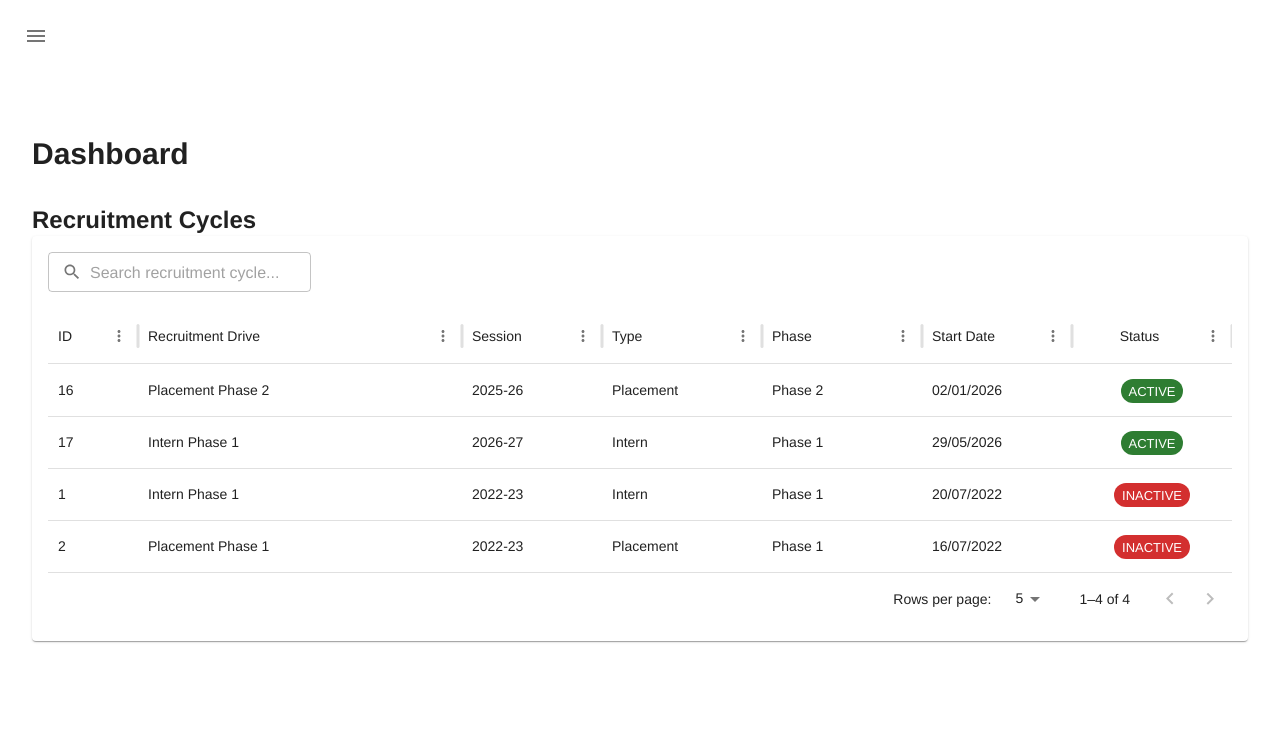
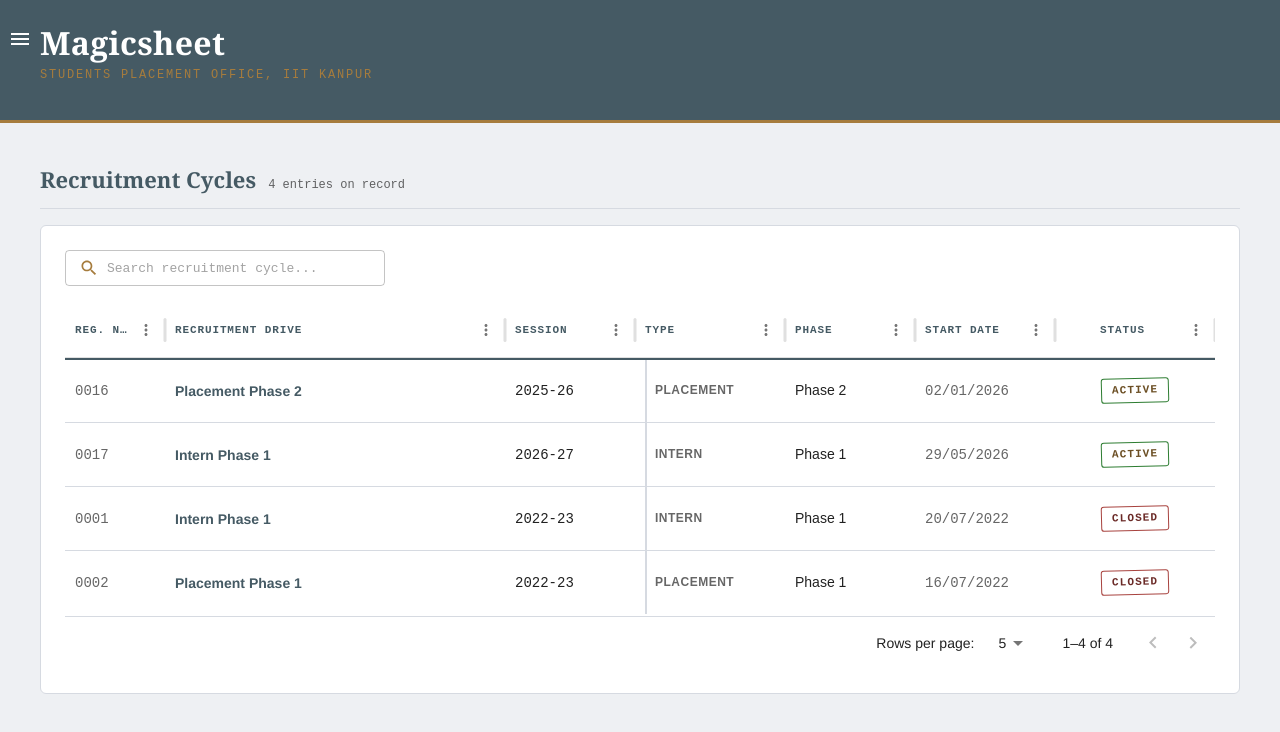
Before and after one commit to ShubhgIITK25/Magicsheet-frontend, a Next.js app: page /opc in a window 1280 px wide. Shown: the top 732 px of the page. Built offline with nearby package versions, Linux system fonts and the light colour scheme; no server answers; what @mui/material-nextjs would draw is missing.

Commit message:
modified the frontend of OPC and rc page

```diff
--- a/app/opc/page.tsx
+++ b/app/opc/page.tsx
@@ -1,11 +1,20 @@
 "use client";
 
-import { Chip, Paper, TextField } from "@mui/material";
+import { Chip, Paper, TextField, Box, Typography } from "@mui/material";
 import SearchIcon from "@mui/icons-material/Search";
+import ArrowBackIcon from "@mui/icons-material/ArrowBack";
 import { DataGrid, GridColDef } from "@mui/x-data-grid";
 import InputAdornment from "@mui/material/InputAdornment";
 import { useRouter } from "next/navigation";
 
+const INK = "#455A64";
+const BRASS = "#A67C3D";
+const BRASS_DARK = "#6B4E23";
+const BRICK = "#A8433F";
+const BRICK_DARK = "#6B2A27";
+const PAGE_BG = "#EEF0F3";
+const HAIRLINE = "#D6DAE1";
+const Green = "#2E7D32";
 
 export default function RCPage() {
   const router = useRouter();
@@ -51,34 +60,75 @@ export default function RCPage() {
   const columns: GridColDef[] = [
     {
       field: "id",
-    headerName: "ID",
-    width: 90,
+      headerName: "Reg. No.",
+      width: 100,
+      renderCell: (params) => (
+        <Typography
+          variant="body2"
+          sx={{ fontFamily: "'IBM Plex Mono', monospace", color: "text.secondary" }}
+        >
+          {String(params.value).padStart(4, "0")}
+        </Typography>
+      ),
     },
     {
       field: "name",
       headerName: "Recruitment Drive",
       flex: 1,
       minWidth: 220,
+      renderCell: (params) => (
+        <Typography variant="body2" sx={{ color: INK, fontWeight: 600 }}>
+          {params.value}
+        </Typography>
+      ),
     },
     {
       field: "academic_year",
       headerName: "Session",
-    width: 140,
+      width: 130,
+      renderCell: (params) => (
+        <Typography variant="body2" sx={{ fontFamily: "'IBM Plex Mono', monospace" }}>
+          {params.value}
+        </Typography>
+      ),
     },
     {
       field: "type",
       headerName: "Type",
-    width: 160,
+      width: 150,
+      renderCell: (params) => (
+        <Box
+          sx={{
+            fontSize: 12,
+            fontWeight: 600,
+            letterSpacing: 0.5,
+            textTransform: "uppercase",
+            color: "text.secondary",
+            borderLeft: `2px solid ${HAIRLINE}`,
+            pl: 1,
+          }}
+        >
+          {params.value}
+        </Box>
+      ),
     },
     {
       field: "phase",
       headerName: "Phase",
-    width: 160,
+      width: 130,
     },
     {
       field: "start_date",
       headerName: "Start Date",
-    width: 150,
+      width: 140,
+      renderCell: (params) => (
+        <Typography
+          variant="body2"
+          sx={{ fontFamily: "'IBM Plex Mono', monospace", color: "text.secondary" }}
+        >
+          {params.value}
+        </Typography>
+      ),
     },
     {
       field: "is_active",
@@ -86,50 +136,159 @@ const columns: GridColDef[] = [
       width: 160,
       align: "center",
       headerAlign: "center",
-    renderCell: (params) => (
-      <Chip
-        label={params.value ? "ACTIVE" : "INACTIVE"}
-        color={params.value ? "success" : "error"}
-        onClick={() => {router.push(`/opc/rc/${params.row.id}`)}}
-        size="small"
-      />
-    ),
+      renderCell: (params) => {
+        const active = params.value as boolean;
+        const color = active ? BRASS_DARK : BRICK_DARK;
+        const border = active ? Green : BRICK;
+        return (
+          <Box
+            sx={{
+              width: "100%",
+              height: "100%",
+              display: "flex",
+              alignItems: "center",
+              justifyContent: "center",
+            }}
+          >
+            <Box
+              component="button"
+              onClick={() => router.push(`/opc/rc/${params.row.id}`)}
+              sx={{
+                cursor: "pointer",
+                background: "none",
+                fontFamily: "'IBM Plex Mono', monospace",
+                fontSize: 11,
+                fontWeight: 700,
+                letterSpacing: "0.1em",
+                color,
+                border: `1.5px solid ${border}`,
+                borderRadius: "3px",
+                padding: "4px 10px",
+                lineHeight: 1.4,
+                transform: "rotate(-1.5deg)",
+                transition: "opacity 0.15s ease",
+                "&:hover": { opacity: 0.7 },
+              }}
+            >
+              {active ? "ACTIVE" : "CLOSED"}
+            </Box>
+          </Box>
+        );
+      },
     },
   ];
 
   return (
+    <Box sx={{ backgroundColor: PAGE_BG, minHeight: "100%" }}>
+      {/* Sticky letterhead */}
+      <Box
+        sx={{
+          position: "sticky",
+          top: 0,
+          zIndex: 20,
+          backgroundColor: INK,
+          px: { xs: 3, md: 5 },
+          py: 3,
+          borderBottom: `3px solid ${BRASS}`,
+        }}
+      >
+        <Typography
+          sx={{
+            fontFamily: "'Fraunces', Georgia, serif",
+            fontSize: { xs: 26, md: 32 },
+            fontWeight: 600,
+            color: "#fff",
+            letterSpacing: 0.3,
+            lineHeight: 1.2,
+          }}
+        >
+          Magicsheet
+        </Typography>
+        <Typography
+          sx={{
+            fontFamily: "'IBM Plex Mono', monospace",
+            fontSize: 12,
+            color: BRASS,
+            letterSpacing: "0.15em",
+            textTransform: "uppercase",
+            mt: 0.5,
+            mb: 1.5,
+          }}
+        >
+          Students Placement Office, IIT Kanpur
+        </Typography>
+      </Box>
 
-    <div className="p-6 md:p-8">
-      <div className="mb-8">
-        <h1 className="text-3xl font-bold">Dashboard</h1>
+      <Box sx={{ p: { xs: 3, md: 5 } }}>
+        <Box
+          sx={{
+            mb: 2,
+            display: "flex",
+            alignItems: "baseline",
+            gap: 1.5,
+            borderBottom: `1px solid ${HAIRLINE}`,
+            pb: 1.5,
+          }}
+        >
+          <Typography
+            sx={{
+              fontFamily: "'Fraunces', Georgia, serif",
+              fontSize: 22,
+              fontWeight: 600,
+              color: INK,
+            }}
+          >
+            Recruitment Cycles
+          </Typography>
+          <Typography
+            sx={{
+              fontFamily: "'IBM Plex Mono', monospace",
+              fontSize: 12,
+              color: "text.secondary",
+            }}
+          >
+            {rows.length} entries on record
+          </Typography>
+        </Box>
 
-
-      </div>
-
-           <h2 className="text-2xl font-bold">Recruitment Cycles</h2>
-      <Paper className="p-4">
+        <Paper
+          elevation={0}
+          sx={{
+            p: { xs: 2, md: 3 },
+            borderRadius: "6px",
+            border: `1px solid ${HAIRLINE}`,
+            backgroundColor: "#fff",
+          }}
+        >
           <div className="mb-4 flex flex-col gap-4 md:flex-row md:items-center md:justify-between">
             <TextField
               size="small"
               placeholder="Search recruitment cycle..."
+              sx={{
+                width: { xs: "100%", md: 320 },
+                "& .MuiOutlinedInput-root": {
+                  borderRadius: "4px",
+                  fontFamily: "'IBM Plex Mono', monospace",
+                  fontSize: 13,
+                },
+              }}
               slotProps={{
                 input: {
                   startAdornment: (
                     <InputAdornment position="start">
-          <SearchIcon fontSize="small" />
+                      <SearchIcon fontSize="small" sx={{ color: BRASS }} />
                     </InputAdornment>
                   ),
                 },
               }}
             />
-
-
           </div>
 
           <DataGrid
             rows={rows}
             columns={columns}
             autoHeight
+            rowHeight={64}
             disableRowSelectionOnClick
             pageSizeOptions={[5, 10, 25]}
             initialState={{
@@ -142,9 +301,42 @@ const columns: GridColDef[] = [
             }}
             sx={{
               border: 0,
+              fontFamily: "'IBM Plex Sans', sans-serif",
+              "& .MuiDataGrid-columnHeaders, & .MuiDataGrid-cell": {
+                display: "flex",
+                alignItems: "center",
+              },
+              "& .MuiDataGrid-columnHeaders": {
+                borderBottom: `2px solid ${INK}`,
+              },
+              "& .MuiDataGrid-columnHeaderTitle": {
+                fontFamily: "'IBM Plex Mono', monospace",
+                fontSize: 11,
+                fontWeight: 700,
+                letterSpacing: "0.08em",
+                textTransform: "uppercase",
+                color: INK,
+              },
+              "& .MuiDataGrid-cell": {
+                borderColor: HAIRLINE,
+                overflow: "visible",
+              },
+              "& .MuiDataGrid-cell:focus": { outline: "none" },
+              "& .MuiDataGrid-cell:focus-within": { outline: "none" },
+              "& .MuiDataGrid-row": {
+                overflow: "visible",
+              },
+              "& .MuiDataGrid-row:hover": {
+                backgroundColor: "#FAF8F3",
+              },
+              "& .MuiDataGrid-footerContainer": {
+                borderTop: `1px solid ${HAIRLINE}`,
+                fontFamily: "'IBM Plex Mono', monospace",
+              },
             }}
           />
         </Paper>
-    </div>
+      </Box>
+    </Box>
   );
 }
--- a/app/opc/rc/[rcid]/page.tsx
+++ b/app/opc/rc/[rcid]/page.tsx
@@ -14,11 +14,21 @@ import {
   InputAdornment,
   Paper,
   TextField,
-  Tooltip,
+  Typography,
 } from "@mui/material";
 import SearchIcon from "@mui/icons-material/Search";
 import AddIcon from "@mui/icons-material/Add";
+import ArrowBackIcon from "@mui/icons-material/ArrowBack";
 import { DataGrid, GridColDef } from "@mui/x-data-grid";
+
+const INK = "#455A64";
+const BRASS = "#A67C3D";
+const BRASS_DARK = "#6B4E23";
+const BRICK = "#A8433F";
+const BRICK_DARK = "#6B2A27";
+const PAGE_BG = "#EEF0F3";
+const HAIRLINE = "#D6DAE1";
+const Green = "#2E7D32";
 
 type Proforma = {
   id: number;
@@ -91,11 +101,6 @@ export default function RCDetailsPage() {
       headerName: "Company Name",
       minWidth: 220,
       flex: 1,
-      renderCell: (params) => (
-        <Tooltip title={params.value}>
-          <span>{params.value}</span>
-        </Tooltip>
-      ),
     },
     {
       field: "updated_at",
@@ -180,33 +185,104 @@ export default function RCDetailsPage() {
   ];
 
   return (
-    <div className="min-h-screen bg-slate-50 p-8">
-      <div className="mx-auto max-w-7xl">
-        <div className="mb-8">
-              <h1 className="text-4xl font-bold">
-            Intern 2026-27 Phase 1
-          </h1>
+    <Box sx={{ backgroundColor: PAGE_BG, minHeight: "100%" }}>
+      {/* Sticky letterhead */}
+      <Box
+        sx={{
+          position: "sticky",
+          top: 0,
+          zIndex: 20,
+          backgroundColor: INK,
+          px: { xs: 3, md: 5 },
+          py: 3,
+          borderBottom: `3px solid ${BRASS}`,
+        }}
+      >
+        <Box sx={{ display: "flex", alignItems: "center", gap: 2, mb: 2 }}>
+          <Typography
+            sx={{
+              fontFamily: "'Fraunces', Georgia, serif",
+              fontSize: { xs: 26, md: 32 },
+              fontWeight: 600,
+              color: "#fff",
+              letterSpacing: 0.3,
+              lineHeight: 1.2,
+            }}
+          >
+            Proforma
+          </Typography>
+        </Box>
+        <Typography
+          sx={{
+            fontFamily: "'IBM Plex Mono', monospace",
+            fontSize: 12,
+            color: BRASS,
+            letterSpacing: "0.15em",
+            textTransform: "uppercase",
+          }}
+        >
+          Manage and view all proformas
+        </Typography>
+      </Box>
 
-        </div>
-<h2 className="text-2xl font-bold">Proforma</h2>
+      <Box sx={{ p: { xs: 3, md: 5 } }}>
+        <Box
+          sx={{
+            mb: 2,
+            display: "flex",
+            alignItems: "baseline",
+            gap: 1.5,
+            borderBottom: `1px solid ${HAIRLINE}`,
+            pb: 1.5,
+          }}
+        >
+          <Typography
+            sx={{
+              fontFamily: "'Fraunces', Georgia, serif",
+              fontSize: 22,
+              fontWeight: 600,
+              color: INK,
+            }}
+          >
+            Companies
+          </Typography>
+          <Typography
+            sx={{
+              fontFamily: "'IBM Plex Mono', monospace",
+              fontSize: 12,
+              color: "text.secondary",
+            }}
+          >
+            {rows.length} entries on record
+          </Typography>
+        </Box>
+
         <Paper
           elevation={0}
           sx={{
-            border: "1px solid #e5e7eb",
-            borderRadius: 3,
-            p: 2,
+            p: { xs: 2, md: 3 },
+            borderRadius: "6px",
+            border: `1px solid ${HAIRLINE}`,
+            backgroundColor: "#fff",
           }}
         >
-          <div className="mb-4 flex items-center justify-between">
+          <div className="mb-4 flex flex-col gap-4 md:flex-row md:items-center md:justify-between">
             <TextField
               size="small"
               placeholder="Search company..."
-              sx={{ width: 320 }}
+              sx={{
+                width: { xs: "100%", md: 320 },
+                "& .MuiOutlinedInput-root": {
+                  borderRadius: "4px",
+                  fontFamily: "'IBM Plex Mono', monospace",
+                  fontSize: 13,
+                },
+              }}
               slotProps={{
                 input: {
                   startAdornment: (
                     <InputAdornment position="start">
-                      <SearchIcon fontSize="small" />
+                      <SearchIcon fontSize="small" sx={{ color: BRASS }} />
                     </InputAdornment>
                   ),
                 },
@@ -217,10 +293,11 @@ export default function RCDetailsPage() {
             </IconButton>
           </div>
 
-          <Box sx={{ width: "100%" }}>
           <DataGrid
             rows={rows}
             columns={columns}
+            autoHeight
+            rowHeight={64}
             disableRowSelectionOnClick
             pageSizeOptions={[5, 10, 25]}
             initialState={{
@@ -233,28 +310,58 @@ export default function RCDetailsPage() {
             }}
             sx={{
               border: 0,
-
+              fontFamily: "'IBM Plex Sans', sans-serif",
+              "& .MuiDataGrid-columnHeaders, & .MuiDataGrid-cell": {
+                display: "flex",
+                alignItems: "center",
+              },
               "& .MuiDataGrid-columnHeaders": {
-                  backgroundColor: "#f8fafc",
-                  fontWeight: 600,
+                borderBottom: `2px solid ${INK}`,
               },
-
+              "& .MuiDataGrid-columnHeaderTitle": {
+                fontFamily: "'IBM Plex Mono', monospace",
+                fontSize: 11,
+                fontWeight: 700,
+                letterSpacing: "0.08em",
+                textTransform: "uppercase",
+                color: INK,
+              },
+              "& .MuiDataGrid-cell": {
+                borderColor: HAIRLINE,
+                overflow: "visible",
+              },
+              "& .MuiDataGrid-cell:focus": { outline: "none" },
+              "& .MuiDataGrid-cell:focus-within": { outline: "none" },
+              "& .MuiDataGrid-row": {
+                overflow: "visible",
+              },
               "& .MuiDataGrid-row:hover": {
-                  backgroundColor: "#f8fafc",
+                backgroundColor: "#FAF8F3",
               },
-
-                "& .MuiDataGrid-cell": {
-                  borderColor: "#f1f5f9",
+              "& .MuiDataGrid-footerContainer": {
+                borderTop: `1px solid ${HAIRLINE}`,
+                fontFamily: "'IBM Plex Mono', monospace",
               },
             }}
           />
+        </Paper>
       </Box>
-        </Paper>
-      </div>
 
-      <Dialog open={addOpen} onClose={() => setAddOpen(false)} maxWidth="sm" fullWidth>
-        <DialogTitle>Add New Magic Sheet</DialogTitle>
-        <DialogContent sx={{ display: "flex", flexDirection: "column", gap: 2, pt: "16px !important" }}>
+      <Dialog
+        open={addOpen}
+        onClose={() => setAddOpen(false)}
+        maxWidth="sm"
+        fullWidth
+      >
+        <DialogTitle>Add New Proforma</DialogTitle>
+        <DialogContent
+          sx={{
+            display: "flex",
+            flexDirection: "column",
+            gap: 2,
+            pt: "16px !important",
+          }}
+        >
           <TextField
             label="Company Name"
             required
@@ -271,10 +378,27 @@ export default function RCDetailsPage() {
           />
         </DialogContent>
         <DialogActions>
-          <Button onClick={() => { setAddOpen(false); setCompanyName(""); setRole(""); }}>Cancel</Button>
-          <Button variant="contained" onClick={() => { setAddOpen(false); setCompanyName(""); setRole(""); }}>Add</Button>
+          <Button
+            onClick={() => {
+              setAddOpen(false);
+              setCompanyName("");
+              setRole("");
+            }}
+          >
+            Cancel
+          </Button>
+          <Button
+            variant="contained"
+            onClick={() => {
+              setAddOpen(false);
+              setCompanyName("");
+              setRole("");
+            }}
+          >
+            Add
+          </Button>
         </DialogActions>
       </Dialog>
-    </div>
+    </Box>
   );
 }
--- a/components/dashboard-shell.tsx
+++ b/components/dashboard-shell.tsx
@@ -41,15 +41,15 @@ export default function DashboardShell({ children }: { children: ReactNode }) {
           onClick={() => setOpen((prev) => !prev)}
           sx={{
             position: "fixed",
-            top: 16,
-            left: open ? DRAWER_WIDTH + 8 : 16,
+            top: 19,
+            left: open ? DRAWER_WIDTH + 8 : 0,
+            color: "white",
             zIndex: 1300,
             transition: "left 0.2s ease",
           }}
         >
           <MenuIcon />
         </IconButton>
-        <Box sx={{ height: "13vh" }} />
         {children}
       </Box>
     </Box>
```
Lines whose indentation alone changed are shown as unchanged.
